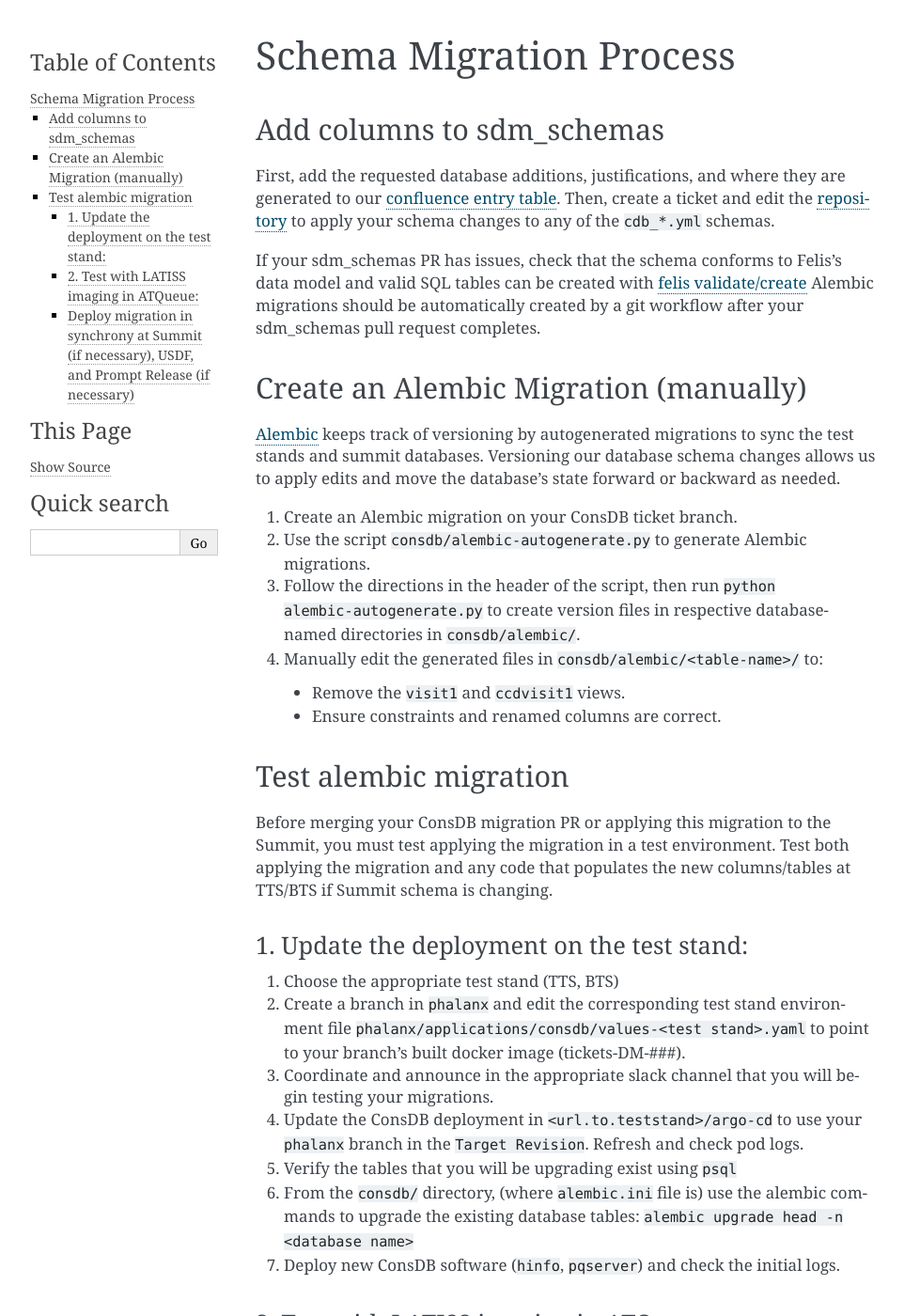
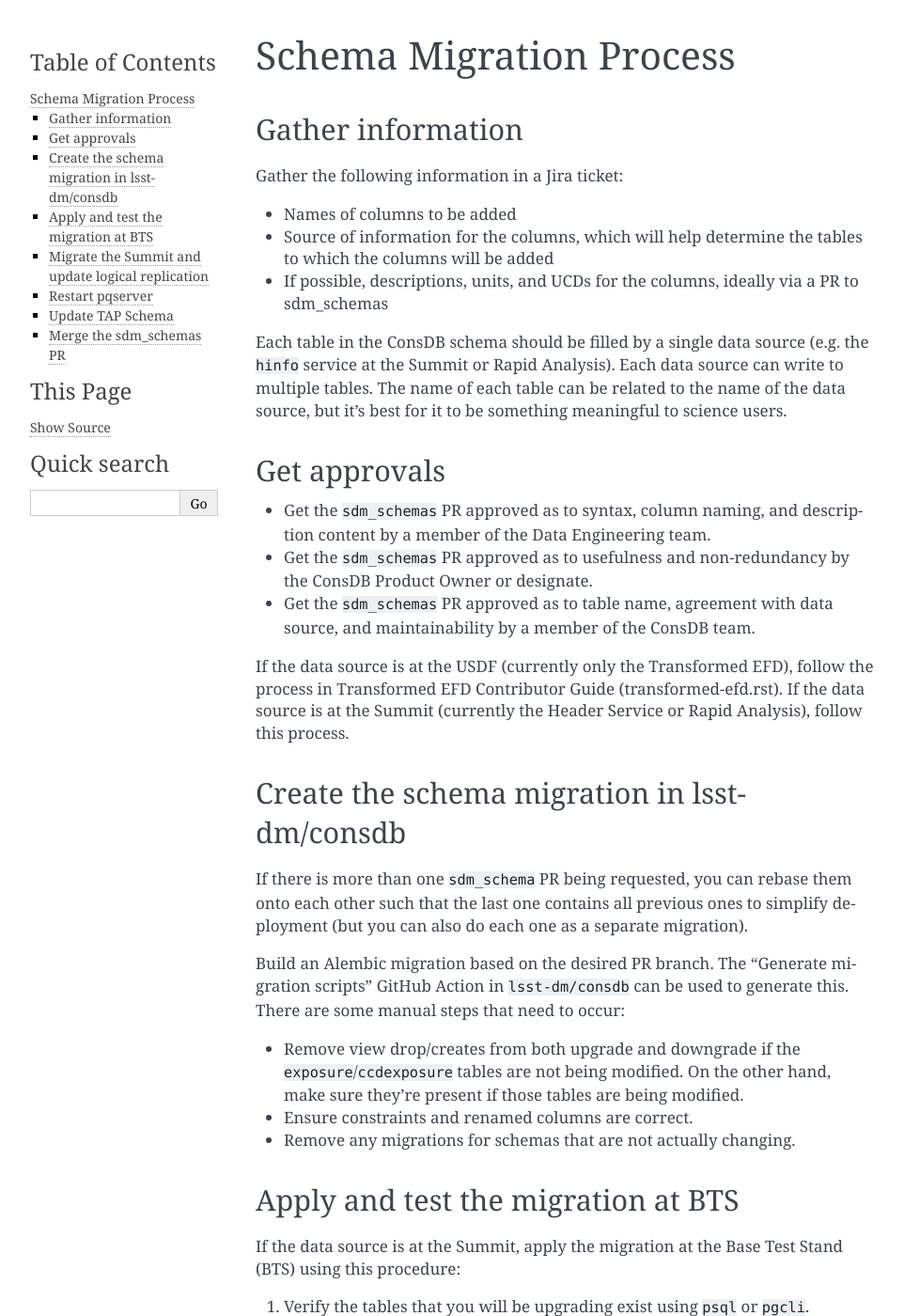
Before and after one commit to lsst-dm/consdb, a Sphinx documentation site: the page built from doc/operator-guide/schema-migration-process.rst, in a window 1280 px wide and 1400 px high. Shown: the whole window at 94% size, without its empty margins (148-1110 px from the left). Built offline with Sphinx 7.4.7, drawn with Linux system fonts in a browser that asks for light colours; some of the changed text lies outside the part shown.

Commit message:
Update schema migration process docs.

```diff
--- a/doc/operator-guide/schema-migration-process.rst
+++ b/doc/operator-guide/schema-migration-process.rst
@@ -2,56 +2,74 @@
 Schema Migration Process
 ########################
 
-Add columns to sdm_schemas
-==========================
+Gather information
+==================
 
-First, add the requested database additions, justifications, and where they are generated to our `confluence entry table <https://rubinobs.atlassian.net/wiki/spaces/DM/pages/246644760/Consolidated+Database+Non-EFD+Entries>`__.
-Then, create a ticket and edit the `repository <https://github.com/lsst/sdm_schemas>`__ to apply your schema changes to any of the ``cdb_*.yml`` schemas.
+Gather the following information in a Jira ticket:
 
-If your sdm_schemas PR has issues, check that the schema conforms to Felis's data model and valid SQL tables can be created with `felis validate/create <https://felis.lsst.io/user-guide/cli.html#felis-validate>`__
-Alembic migrations should be automatically created by a git workflow after your sdm_schemas pull request completes.
+- Names of columns to be added
+- Source of information for the columns, which will help determine the tables to which the columns will be added
+- If possible, descriptions, units, and UCDs for the columns, ideally via a PR to sdm_schemas
 
+Each table in the ConsDB schema should be filled by a single data source (e.g. the ``hinfo`` service at the Summit or Rapid Analysis).
+Each data source can write to multiple tables.
+The name of each table can be related to the name of the data source, but it's best for it to be something meaningful to science users.
 
-Create an Alembic Migration (manually)
-======================================
+Get approvals
+=============
 
-`Alembic <https://alembic.sqlalchemy.org/en/latest/front.html>`__ keeps track of versioning by autogenerated migrations to sync the test stands and summit databases.
-Versioning our database schema changes allows us to apply edits and move the database’s state forward or backward as needed.
+- Get the ``sdm_schemas`` PR approved as to syntax, column naming, and description content by a member of the Data Engineering team.
+- Get the ``sdm_schemas`` PR approved as to usefulness and non-redundancy by the ConsDB Product Owner or designate.
+- Get the ``sdm_schemas`` PR approved as to table name, agreement with data source, and maintainability by a member of the ConsDB team.
 
-1. Create an Alembic migration on your ConsDB ticket branch.
-2. Use the script ``consdb/alembic-autogenerate.py`` to generate Alembic migrations.
-3. Follow the directions in the header of the script, then run ``python alembic-autogenerate.py`` to create version files in respective database-named directories in ``consdb/alembic/``.
-4. Manually edit the generated files in ``consdb/alembic/<table-name>/`` to:
+If the data source is at the USDF (currently only the Transformed EFD), follow the process in Transformed EFD Contributor Guide (transformed-efd.rst).
+If the data source is at the Summit (currently the Header Service or Rapid Analysis), follow this process.
 
-  - Remove the ``visit1`` and ``ccdvisit1`` views.
-  - Ensure constraints and renamed columns are correct.
+Create the schema migration in lsst-dm/consdb
+=============================================
 
-Test alembic migration
-======================
-Before merging your ConsDB migration PR or applying this migration to the Summit, you must test applying the migration in a test environment.
-Test both applying the migration and any code that populates the new columns/tables at TTS/BTS if Summit schema is changing.
+If there is more than one ``sdm_schema`` PR being requested, you can rebase them onto each other such that the last one contains all previous ones to simplify deployment (but you can also do each one as a separate migration).
 
+Build an Alembic migration based on the desired PR branch.
+The "Generate migration scripts" GitHub Action in ``lsst-dm/consdb`` can be used to generate this.
+There are some manual steps that need to occur:
 
-1. Update the deployment on the test stand:
--------------------------------------------
+- Remove view drop/creates from both upgrade and downgrade if the ``exposure``/``ccdexposure`` tables are not being modified.  On the other hand, make sure they're present if those tables are being modified.
+- Ensure constraints and renamed columns are correct.
+- Remove any migrations for schemas that are not actually changing.
 
-1. Choose the appropriate test stand (TTS, BTS)
-2. Create a branch in ``phalanx`` and edit the corresponding test stand environment file ``phalanx/applications/consdb/values-<test stand>.yaml`` to point to your branch's built docker image (tickets-DM-###).
-3. Coordinate and announce in the appropriate slack channel that you will begin testing your migrations.
-4. Update the ConsDB deployment in ``<url.to.teststand>/argo-cd`` to use your ``phalanx`` branch in the ``Target Revision``. Refresh and check pod logs.
-5. Verify the tables that you will be upgrading exist using ``psql``
-6. From the ``consdb/`` directory, (where ``alembic.ini`` file is) use the alembic commands to upgrade the existing database tables: ``alembic upgrade head -n <database name>``
-7. Deploy new ConsDB software (``hinfo``, ``pqserver``) and check the initial logs.
+Apply and test the migration at BTS
+===================================
 
-2. Test with LATISS imaging in ATQueue:
----------------------------------------
+If the data source is at the Summit, apply the migration at the Base Test Stand (BTS) using this procedure:
+
+1. Verify the tables that you will be upgrading exist using ``psql`` or ``pgcli``.
+2. From the ``consdb/`` directory, (where the ``alembic.ini`` file is) use the alembic commands to upgrade the existing database tables: ``alembic upgrade head -n <database name>``
+
+If the data sources is at USDF, apply the migration to the ``dev`` database and test with the ``usdf-rsp-int`` environment.
+
+If you need to deploy a new ``hinfo`` container to write to the new schema:
+
+1. Create a branch in ``phalanx`` and edit the corresponding test stand environment file ``phalanx/applications/consdb/values-<test stand>.yaml`` to point to your branch's built docker image (tickets-DM-###).
+2. Coordinate and announce in the appropriate Slack channel that you will begin testing your migrations.
+3. Update the ConsDB deployment in ``<url.to.teststand>/argo-cd`` to use your ``phalanx`` branch in the ``Target Revision``. Refresh and check pod logs.
+
+You will need to restart the ``pqserver`` deployment in order to pick up the new schema.
+
+Test:
+
+- Hand-check the schema to make sure it looks correct.
+- If ``hinfo`` changed, take an image and check that the right data is written to the database.
+- For other data sources, try to do an integrated test with a new version of that data source.
 
 See `TTS Start Guide <https://rubinobs.atlassian.net/wiki/spaces/LSSTCOM/pages/53739987/Tucson+Test+Stand+Start+Guide>`__ for guidelines on using the test stands.
 
-Access LOVE via ``<url.to.teststand>/love`` and use the 1Password admin information to sign in, or your SLAC username and password.
-Navigate to the ATQueue or Auxillary Telescope (AuxTel) Script Queue.
+Access LOVE via ``<url.to.teststand>/love`` and use the 1Password admin information to sign in, or your Summit username and password.
+Navigate to the ATQueue or Auxiliary Telescope (AuxTel) Script Queue.
 
-- Before editing these scripts, note their starting configurations, as we will return the scripts to this configuration when we are done.
+.. note::
+
+  Before editing these scripts, note their starting configurations, as we will return the scripts to this configuration when we are done.
 
 Take a test/simulated picture with LATISS through the ATQueue using these three scripts:
 
@@ -65,17 +83,39 @@ Address any errors and retest.
 
 Check the database by using ``psql`` commands like ``\dt`` to display the table names and maybe even ``SELECT * from cdb_latiss.exposure where day_obs == <YYYYMMDD>;`` to view the most recent data.
 
-Run set_summary_state to set ATHeaderService and ATCamera back to STANDBY, and return LATISS back to STANDBY.
+Run ``set_summary_state`` to set ATHeaderService and ATCamera back to STANDBY, and return LATISS back to STANDBY.
 Then return these three scripts to their original configurations.
 
 If you have encountered errors in this process, do not proceed to the summit, but address those errors and retest them with your ``phalanx`` branch pointing to your ConsDB branch with the fix to these errors.
 
-If tests are successful, create a pull request for the Alembic migration in ConsDB. Tag the release according to ``standards-practices`` guidelines.
+If tests are successful, merge the ConsDB PR containing the Alembic migration.
+Tag the release according to ``standards-practices`` guidelines.
 Update your existing ``phalanx`` branch to point the environment based deployments to this ConsDB tag.
 
-You are able to retest on the test stand at this point, hopefully there were no changes to your ConsDB pull request so this step is trivial.
+You are able to retest on the test stand at this point; hopefully there were no changes to your ConsDB pull request so this step is trivial.
 
-Deploy migration in synchrony at Summit (if necessary), USDF, and Prompt Release (if necessary)
------------------------------------------------------------------------------------------------
+Migrate the Summit and update logical replication
+=================================================
 
-See deployment page for specific environment deployment steps
+Follow the process in https://df-ops.lsst.io/usdf-applications/qa/summit-db-replica/procedures.html#schema-updates-consdb to update the Summit and USDF databases.
+
+Restart pqserver
+================
+
+Restart ``pqserver`` in all environments to pick up the new schema.
+
+The new schema is now visible in the database and ``pqserver`` and can start to be filled in for new exposures as well as back-filled as needed.
+
+Update TAP Schema
+=================
+
+Make sure that a new version of the TAP Schema container for the ``consdbtap`` service has been generated.
+Deploy that to all environments.
+
+The new schema is now visible for user queries.
+
+Merge the sdm_schemas PR
+========================
+
+The final step is to merge the PR in ``sdm_schemas``.
+This makes the new schema visible in the schema browser.
```
